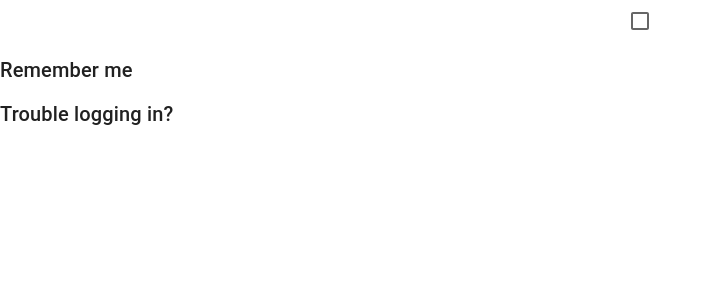
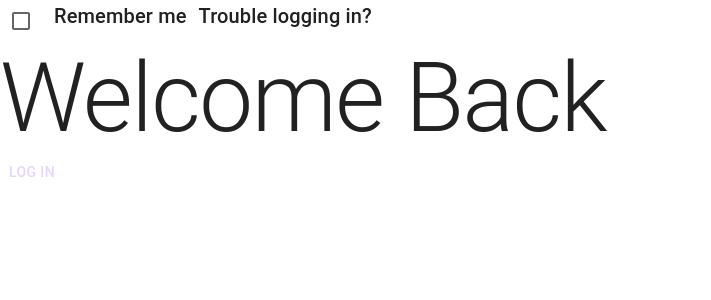
Before and after one commit to Nikhil-Sharma-CS/React-Projects, a React (Create React App) app in the folder React with Typescript/react-ts/: page / in a window 1280 px wide. Shown: the top 300 px of the page, without its empty margins (0-711 px from the left). Built offline with nearby package versions, Linux system fonts and the light colour scheme.

Commit message:
:construction: wip: added content organism

```diff
--- a/React with Typescript/react-ts/src/App.tsx
+++ b/React with Typescript/react-ts/src/App.tsx
@@ -1,9 +1,15 @@
 import React from "react";
 import "./App.css";
 import HelperText from "./components/molecules/HelperText";
+import Content from "./components/organisms/Content";
 
 function App() {
-  return <HelperText />;
+  return (
+    <>
+      <HelperText />
+      <Content />
+    </>
+  );
 }
 
 export default App;
--- a/React with Typescript/react-ts/src/components/molecules/HelperText/index.styles.tsx
+++ b/React with Typescript/react-ts/src/components/molecules/HelperText/index.styles.tsx
@@ -3,6 +3,5 @@ import { theme } from "../../../theme";
 
 export const StyledHelperContainer = styled(Box)(({}) => ({
   display: "flex",
-  flexDirection: "column",
   gap: theme.spacing(3),
 }));
--- /dev/null
+++ b/React with Typescript/react-ts/src/components/organisms/Content/index.tsx
@@ -0,0 +1,15 @@
+import React from "react";
+import Typography from "../../atoms/Typography";
+import { TextConstants } from "../../utils/constants";
+import Button from "../../atoms/Button";
+
+const Content = () => {
+  return (
+    <>
+      <Typography text={TextConstants.WELCOME_BACK} variant="h1"></Typography>
+      <Button text={TextConstants.LOG_IN} variant="contained"></Button>
+    </>
+  );
+};
+
+export default Content;
--- a/React with Typescript/react-ts/src/components/utils/constants/index.ts
+++ b/React with Typescript/react-ts/src/components/utils/constants/index.ts
@@ -7,4 +7,5 @@ export const TextConstants = {
   TROUBLE_LOGGIN_IN: "Trouble logging in?",
   OR_LOGIN_WITH: "Or, Log in with",
   POCKET_PAY: "Pocket Pay",
+  SIGN_IN: "Sign In",
 };
```
